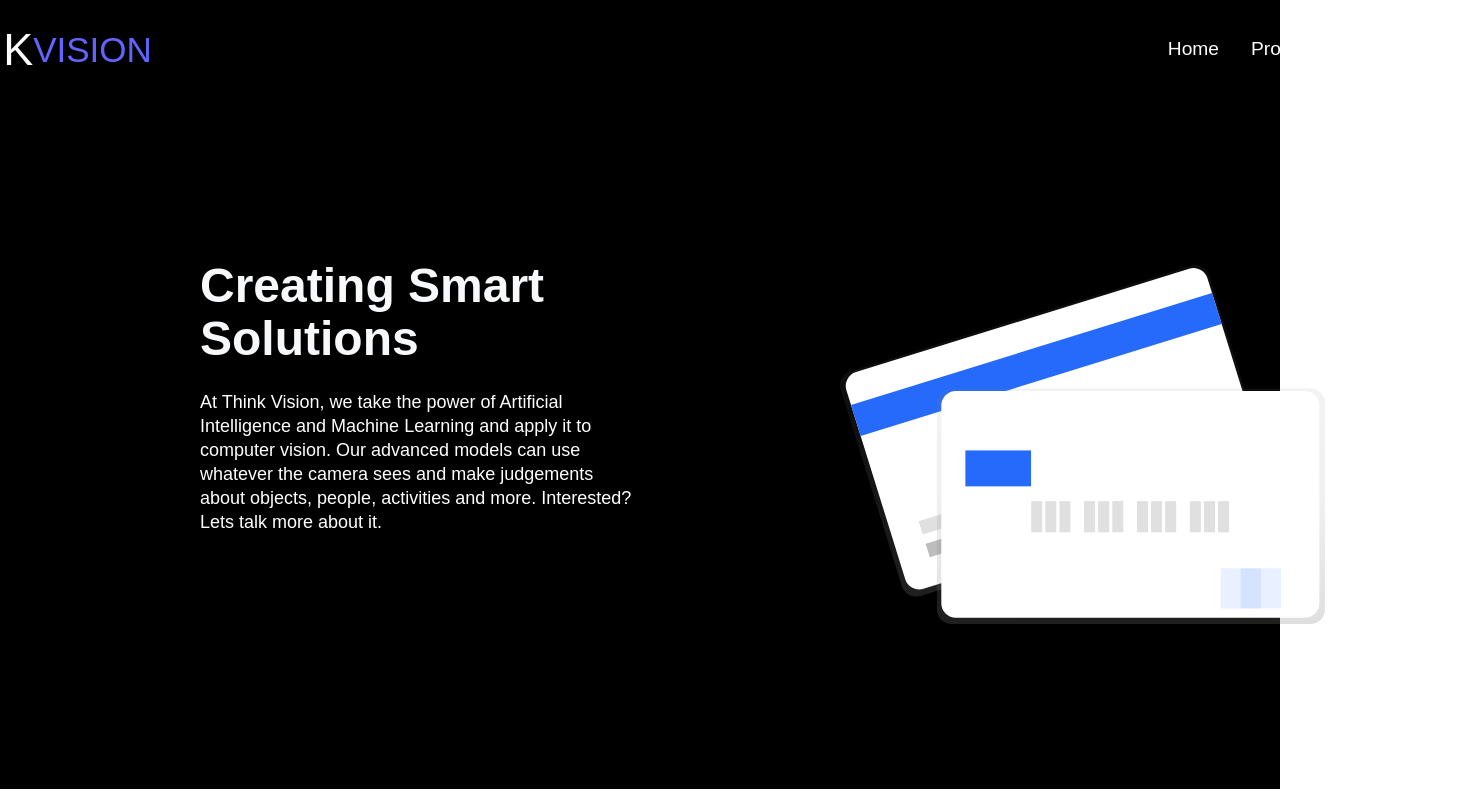
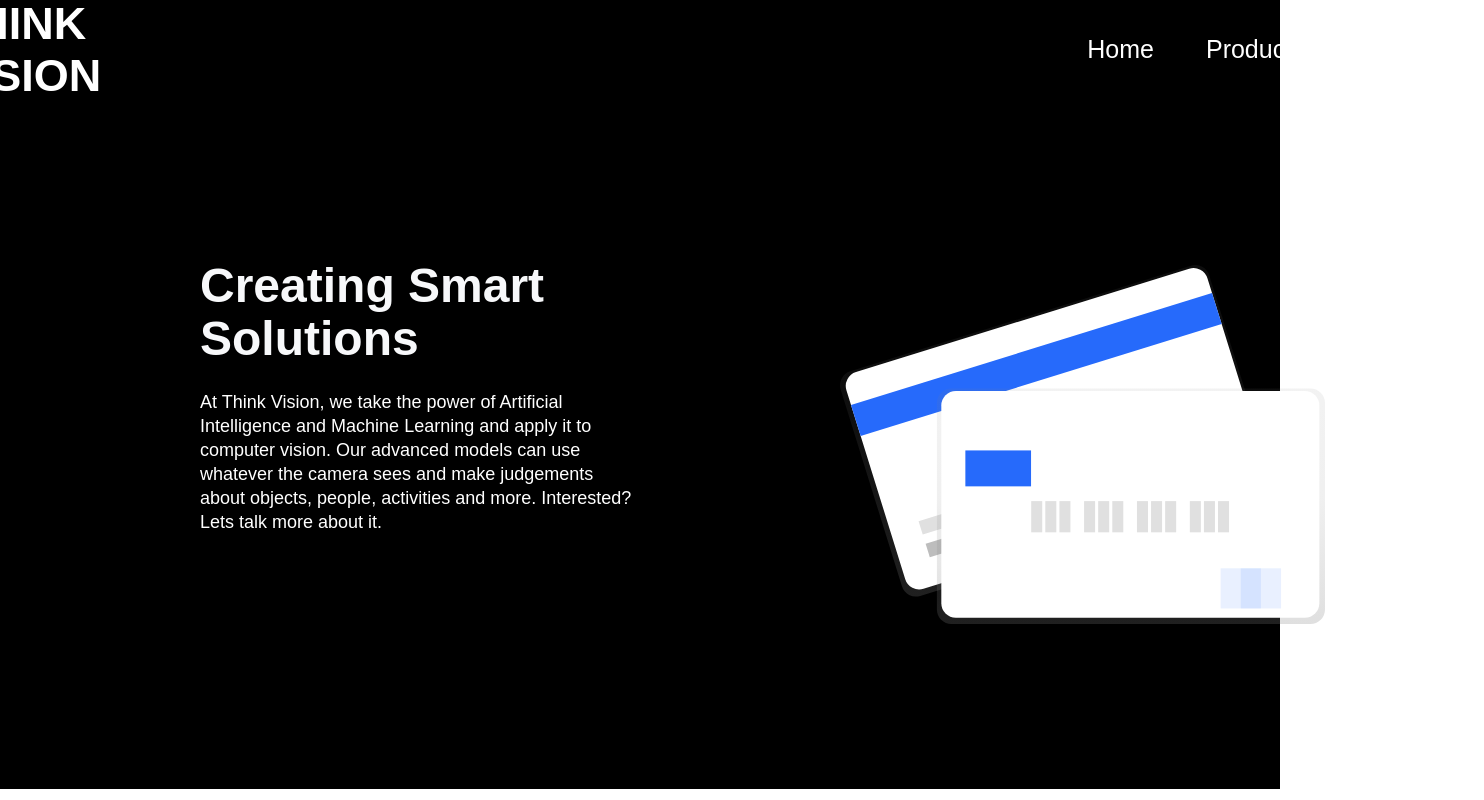
Before and after one commit to HxnDev/FYP-Frontend, a React (Create React App) app in the folder website/: page / in a window 1280 px wide. Shown: the top 800 px of the page, 1484 px wide, since content can reach past the window. Built offline with nearby package versions, Linux system fonts and the light colour scheme; a web font is replaced by a local one.

Commit message:
Updated NavBar

```diff
--- a/website/src/components/pages/Navbar/Navbar.css
+++ b/website/src/components/pages/Navbar/Navbar.css
@@ -8,11 +8,6 @@
     position: sticky;
     top: 0;
     z-index: 999;
-  }
-
-  span {
-    color: rgb(97, 100, 255);
-    font-size: 35px;
   }
 
   .navbar-container {
@@ -34,7 +29,7 @@
   }
 
   .navbar-logo {
-    color: #fff;
+    color: #ffffff;
     text-align: left;
     margin-left: 150px;
     padding-left: 50px;
@@ -43,6 +38,7 @@
     cursor: pointer;
     text-decoration: none;
     font-size: 45px;
+    font-weight: bold;
     display: flex;
     align-items: center;
   }
@@ -62,19 +58,22 @@
 
   .nav-item {
     height: 80px;
+    font-size: 25px;
+    margin-left: -30px;
+    margin-right: 50px;
     border-bottom: 2px solid transparent;
   }
 
+
   .btn-item {
     height: 80px;
+    font-size: 25px;
+
+    margin-left: -30px;
+    margin-right: 50px;
     border-bottom: 2px solid transparent;
   }
 
-  .btn-item:hover {
-    border-bottom: 2px solid #f00946;
-    transform: scale(1.1);
-    font-weight: bold;
-  }
 
   .nav-links {
     color: #fff;
@@ -85,6 +84,13 @@
     height: 100%;
   }
 
+  .nav-links:hover {
+    border-bottom: 2px solid #f00946;
+    transform: scale(1.1);
+    font-size: bold;
+    color: #ff6a3d;
+  }
+
   .btn-links {
     color: #fff;
     display: flex;
@@ -92,7 +98,13 @@
     text-decoration: none;
     padding: 0.5rem 1rem;
     height: 100%;
-    font-size: 20px;
+  }
+
+  .btn-links:hover {
+    border-bottom: 2px solid #f00946;
+    transform: scale(1.1);
+    font-size: bold;
+    color: #ff6a3d;
   }
 
   .fa-bars {
--- a/website/src/components/pages/Navbar/Navbar.js
+++ b/website/src/components/pages/Navbar/Navbar.js
@@ -30,7 +30,7 @@ function Navbar() {
       <IconContext.Provider value={{color: '#fff'}}>
         <div className='navbar'>
         <Link to='/' className='navbar-logo' onClick={closeMobileMenu}>
-            THINK <span> VISION</span>
+            THINK VISION
         </Link>
             <div className='navbar-container ncontainer'>
                 <div className='menu-icon' onClick={handleClick}>
```
